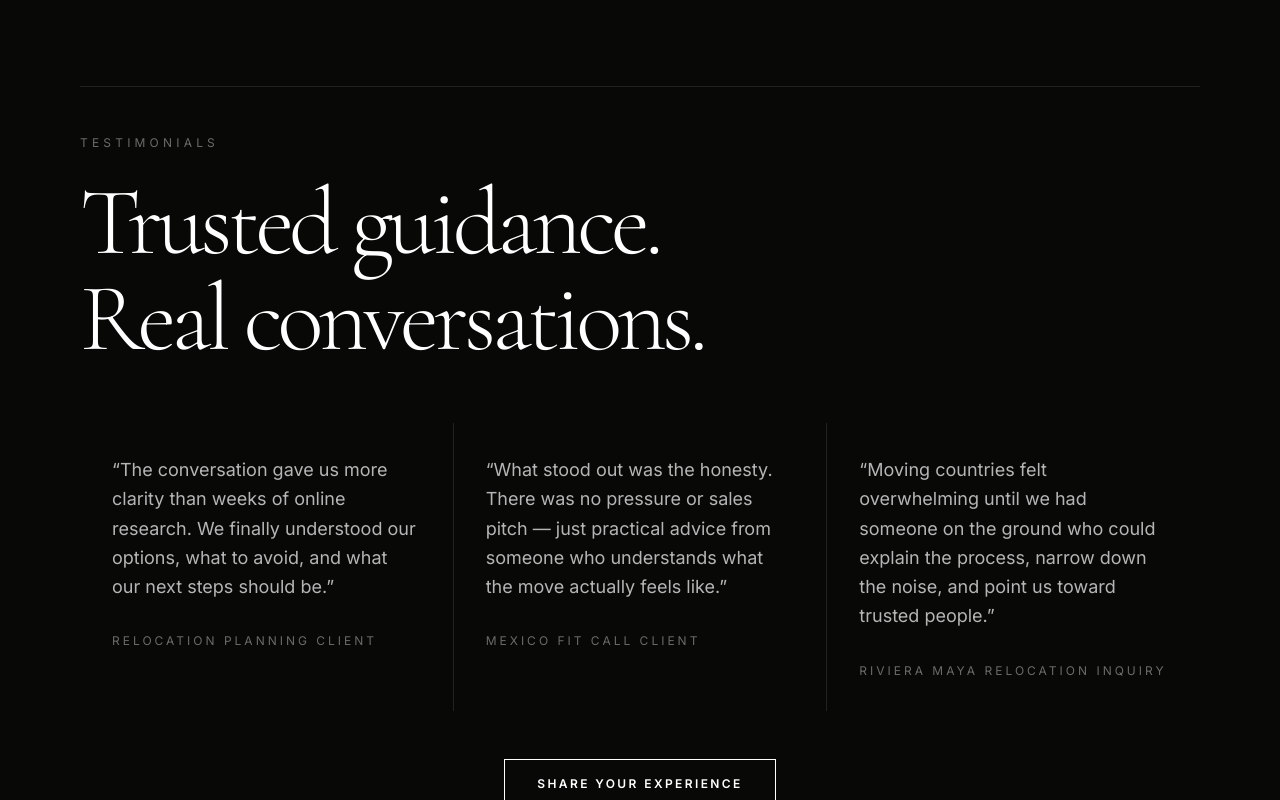
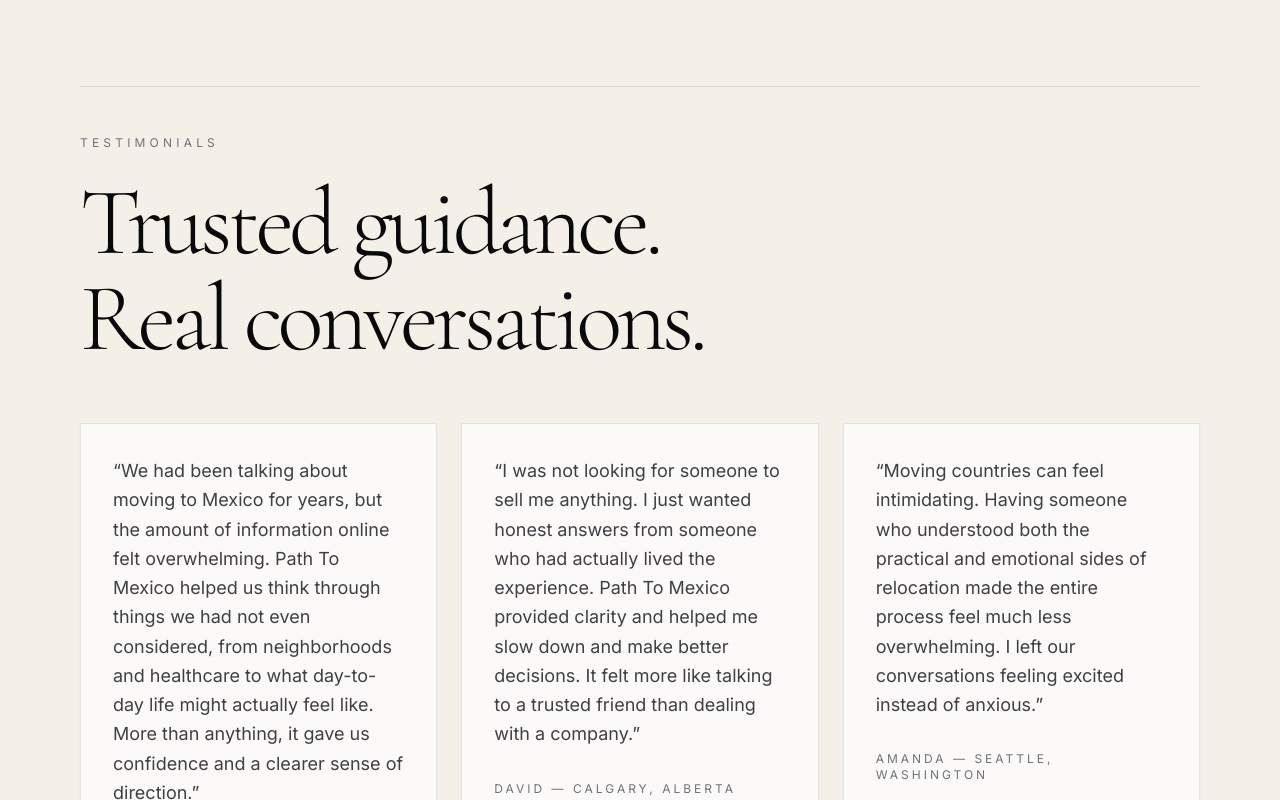
Before and after one commit to TradePhoenix/cielo-nuevo, a React (Create React App) app: page / in a window 1280 px wide. Shown: the part 2960-3760 px from the top of the page. Built offline with nearby package versions, Linux system fonts and the light colour scheme.

Commit message:
Add testimonials and clean route formatting

```diff
--- a/src/App.js
+++ b/src/App.js
@@ -59,9 +59,9 @@ function App() {
         <Route path="/guides/renting-vs-buying-in-mexico" element={<RentingVsBuyingInMexicoPage />} />
         <Route path="/privacy-policy" element={<PrivacyPolicyPage />} />
         <Route path="/terms-of-service" element={<TermsOfServicePage />} />
-              <Route path="/mexico-fit-call" element={<MexicoFitCallPage />} />
-              <Route path="/work-with-path-to-mexico" element={<WorkWithPathToMexicoPage />} />
-              <Route path="/free-guide" element={<FreeGuidePage />} />
+        <Route path="/mexico-fit-call" element={<MexicoFitCallPage />} />
+        <Route path="/work-with-path-to-mexico" element={<WorkWithPathToMexicoPage />} />
+        <Route path="/free-guide" element={<FreeGuidePage />} />
       </Routes>
     </BrowserRouter>
   );
--- a/src/pages/HomePage.js
+++ b/src/pages/HomePage.js
@@ -49,16 +49,16 @@ const content = {
     testimonialsTitle2: "Real conversations.",
     testimonials: [
       [
-        "The conversation gave us more clarity than weeks of online research. We finally understood our options, what to avoid, and what our next steps should be.",
-        "Relocation Planning Client"
+        "We had been talking about moving to Mexico for years, but the amount of information online felt overwhelming. Path To Mexico helped us think through things we had not even considered, from neighborhoods and healthcare to what day-to-day life might actually feel like. More than anything, it gave us confidence and a clearer sense of direction.",
+        "Sarah & Michael — Vancouver, Canada"
       ],
       [
-        "What stood out was the honesty. There was no pressure or sales pitch — just practical advice from someone who understands what the move actually feels like.",
-        "Mexico Fit Call Client"
+        "I was not looking for someone to sell me anything. I just wanted honest answers from someone who had actually lived the experience. Path To Mexico provided clarity and helped me slow down and make better decisions. It felt more like talking to a trusted friend than dealing with a company.",
+        "David — Calgary, Alberta"
       ],
       [
-        "Moving countries felt overwhelming until we had someone on the ground who could explain the process, narrow down the noise, and point us toward trusted people.",
-        "Riviera Maya Relocation Inquiry"
+        "Moving countries can feel intimidating. Having someone who understood both the practical and emotional sides of relocation made the entire process feel much less overwhelming. I left our conversations feeling excited instead of anxious.",
+        "Amanda — Seattle, Washington"
       ]
     ],
 
@@ -459,15 +459,15 @@ function FounderStory({ t }) {
 
 function Testimonials({ t }) {
   return (
-    <section className="bg-[#080807] px-6 py-20 text-white md:px-20 md:py-28">
+    <section className="bg-[#f4f0e8] px-6 py-20 text-zinc-950 md:px-20 md:py-28">
       <motion.div
         initial={{ opacity: 0, y: 45 }}
         whileInView={{ opacity: 1, y: 0 }}
         transition={{ duration: 0.9 }}
         viewport={{ once: true }}
-        className="mx-auto max-w-6xl border-t border-white/10 pt-12"
+        className="mx-auto max-w-6xl border-t border-zinc-300 pt-12"
       >
-        <p className="mb-6 text-xs uppercase tracking-[0.35em] text-white/40">
+        <p className="mb-6 text-xs uppercase tracking-[0.35em] text-zinc-500">
           {t.testimonialsLabel}
         </p>
 
@@ -477,14 +477,14 @@ function Testimonials({ t }) {
           {t.testimonialsTitle2}
         </h2>
 
-        <div className="grid gap-px bg-white/10 md:grid-cols-3">
+        <div className="grid gap-6 md:grid-cols-3">
           {t.testimonials.map(([quote, name]) => (
-            <div key={quote} className="bg-[#080807] p-8 transition hover:bg-[#11110f]">
-              <p className="mb-8 text-lg leading-relaxed text-white/70">
+            <div key={quote} className="border border-zinc-200 bg-white/70 p-8 shadow-sm transition hover:bg-white">
+              <p className="mb-8 text-lg leading-relaxed text-zinc-700">
                 “{quote}”
               </p>
 
-              <p className="text-xs uppercase tracking-[0.25em] text-white/40">
+              <p className="text-xs uppercase tracking-[0.25em] text-zinc-500">
                 {name}
               </p>
             </div>
@@ -493,8 +493,8 @@ function Testimonials({ t }) {
 
         <div className="mt-12 text-center">
           <a
-            href="/free-guide"
-            className="inline-block border border-white px-8 py-4 text-xs font-semibold uppercase tracking-[0.2em] text-white transition duration-300 hover:bg-white hover:text-black"
+            href="#contact"
+            className="inline-block border border-zinc-950 px-8 py-4 text-xs font-semibold uppercase tracking-[0.2em] text-zinc-950 transition duration-300 hover:bg-zinc-950 hover:text-white"
           >
             Share Your Experience
           </a>
```
